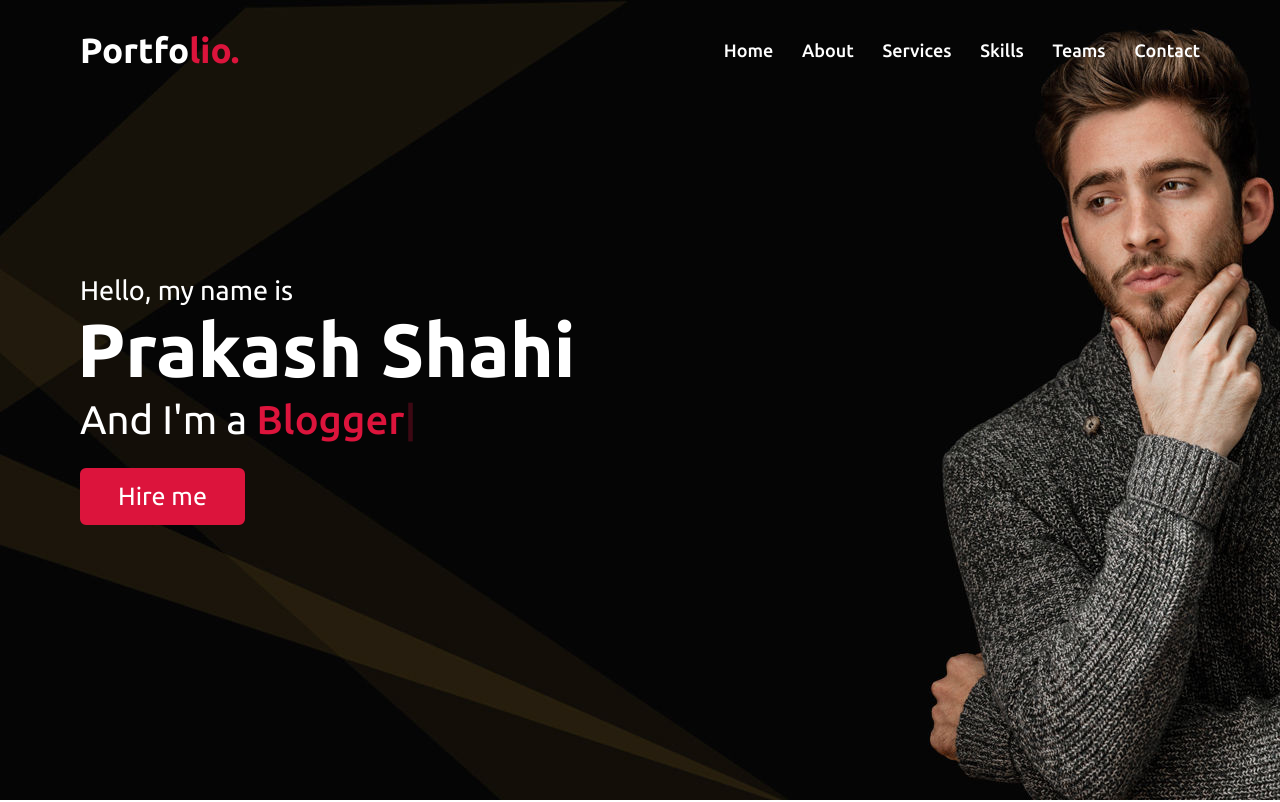
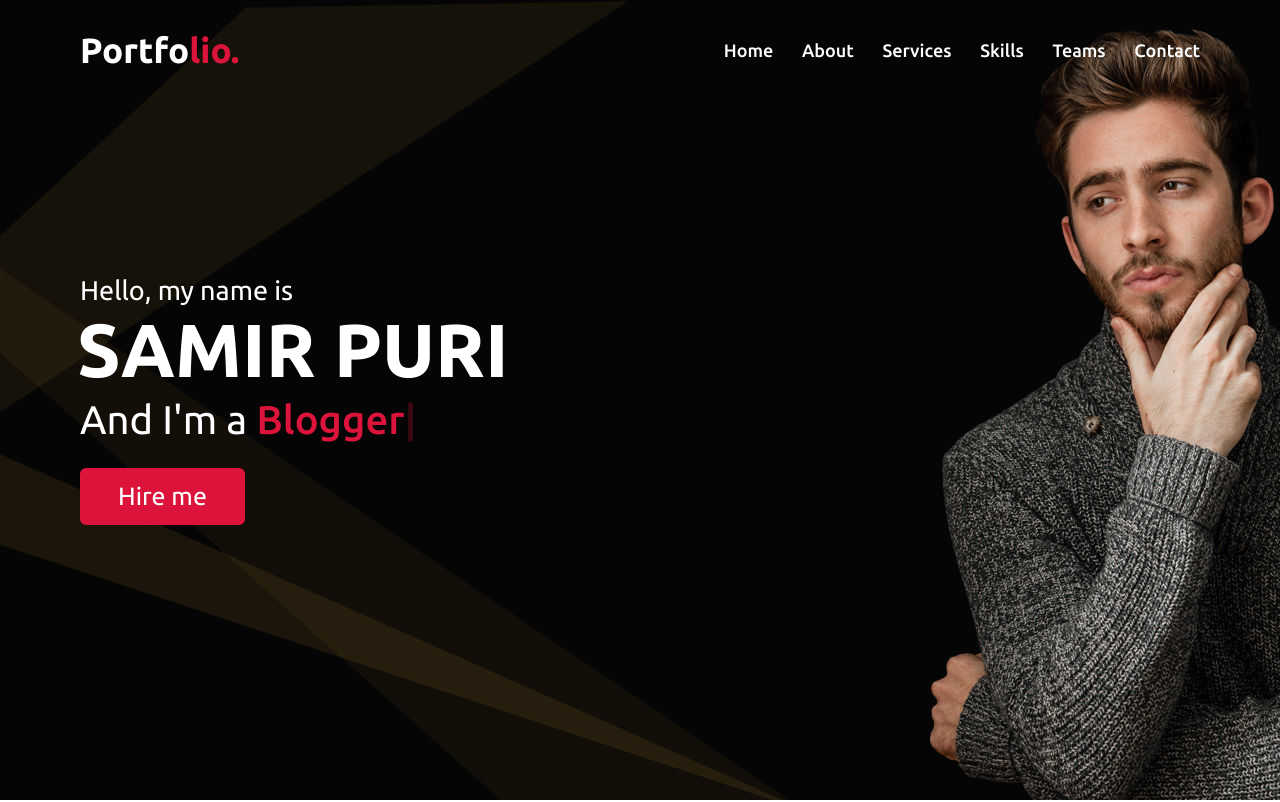
Before and after one commit to samirpuri204/samir, a plain HTML site: page index.html in a window 1280 px wide. Shown: the top 802 px of the page. Drawn offline with nearby package versions, Linux system fonts and the light colour scheme; files whose address does not match are found by name.

Commit message:
Update index.html

```diff
--- a/index.html
+++ b/index.html
@@ -40,7 +40,7 @@
         <div class="max-width">
             <div class="home-content">
                 <div class="text-1">Hello, my name is</div>
-                <div class="text-2">Prakash Shahi</div>
+                <div class="text-2">SAMIR PURI</div>
                 <div class="text-3">And I'm a <span class="typing"></span></div>
                 <a href="#">Hire me</a>
             </div>
```
